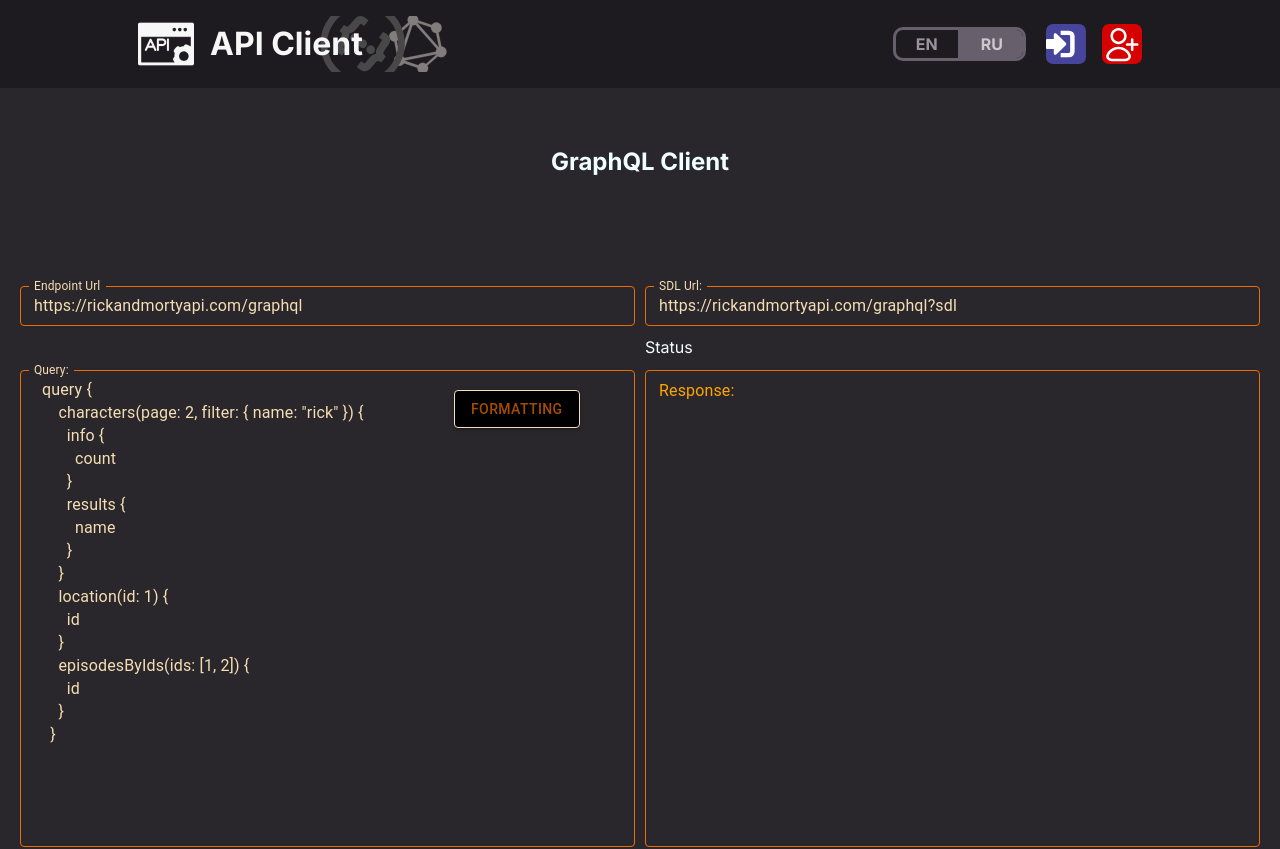
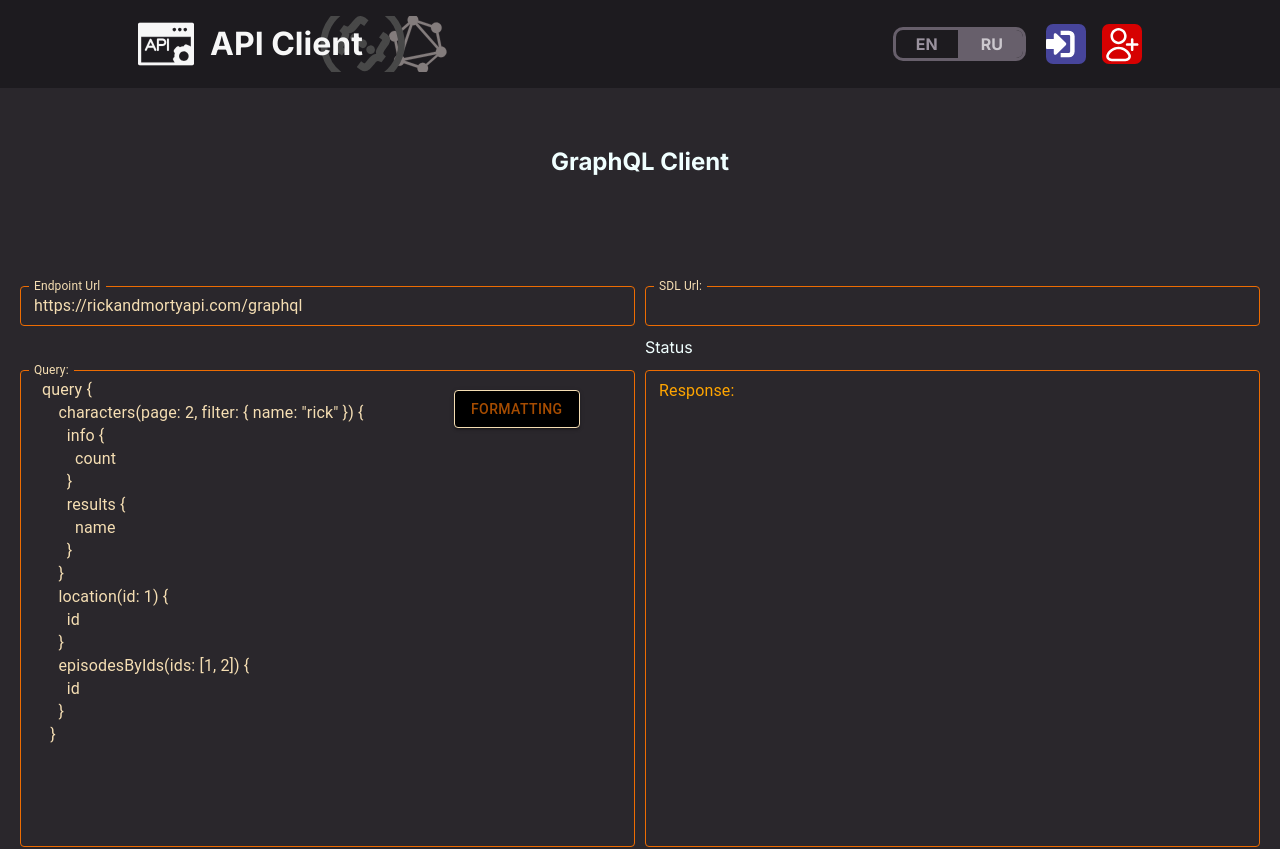
Before and after one commit to Asubas/graphiql-app, a Next.js app: page /en/graphql in a window 1280 px wide. Shown: the top 849 px of the page. Built offline with nearby package versions, Linux system fonts and the light colour scheme; no server answers.

Commit message:
fix/DTR-5_GraphiQL/fix: fix sdl input autocomplete and change history item

```diff
--- a/src/app/[locale]/graphql/graphqlContent.tsx
+++ b/src/app/[locale]/graphql/graphqlContent.tsx
@@ -86,15 +86,7 @@ const GraphQLClient = ({
               prettier={'endpoint'}
               defaultValue={(defaultParams && defaultParams.endpointUrl) || DEFAULT_URL_ENDPOINT}
             />
-            <TextFieldInput
-              label={t('sdlUrlLabel')}
-              register={methods.register('sdlUrl')}
-              defaultValue={
-                defaultParams && defaultParams.endpointUrl
-                  ? `${defaultParams.endpointUrl}?sdl`
-                  : DEFAULT_SDL_ENDPOINT
-              }
-            />
+            <TextFieldInput label={t('sdlUrlLabel')} register={methods.register('sdlUrl')} />
           </div>
           <div className={pages.area}>
             <TextFieldInput
--- a/src/app/[locale]/history/history.module.scss
+++ b/src/app/[locale]/history/history.module.scss
@@ -26,7 +26,7 @@
     min-height: 30px;
     display: flex;
     align-items: center;
-    justify-content: space-between;
+    justify-content: center;
     width: 650px;
     max-width: 70%;
     padding: 10px;
@@ -41,7 +41,9 @@
     a {
       color: #ffa500;
       text-decoration: none;
-
+      display: flex;
+      justify-content: center;
+      align-items: center;
       &:hover {
         color: #000000;
       }
--- a/src/hooks/useAuthRedirect.tsx
+++ b/src/hooks/useAuthRedirect.tsx
@@ -140,6 +140,7 @@ export function useAuth() {
       toast.success('You have successfully logged out.');
       document.cookie = 'token=; path=/; max-age=0;';
       router.push('/');
+      location.reload();
     } catch (error) {
       toast.error('Failed to log out. Please try again.');
     }
```
Also changed, not shown: src/app/[locale]/history/page.tsx (+5 -3 lines).
